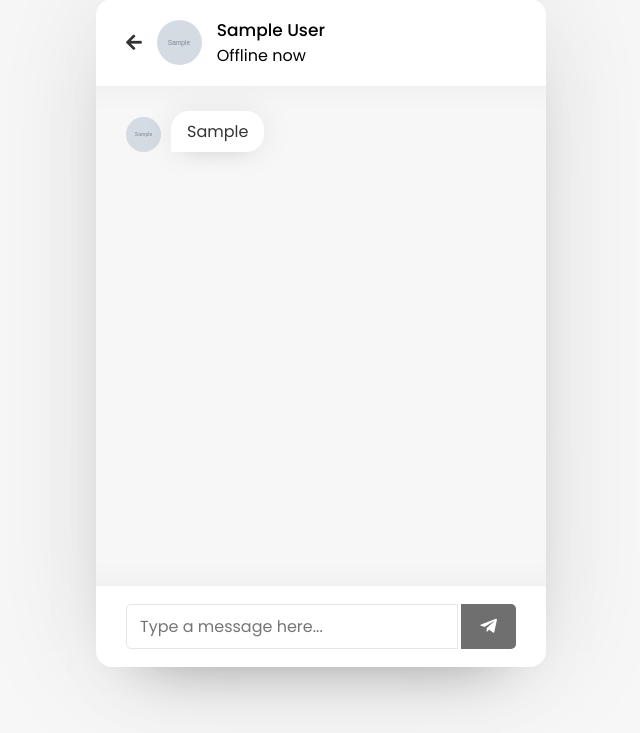
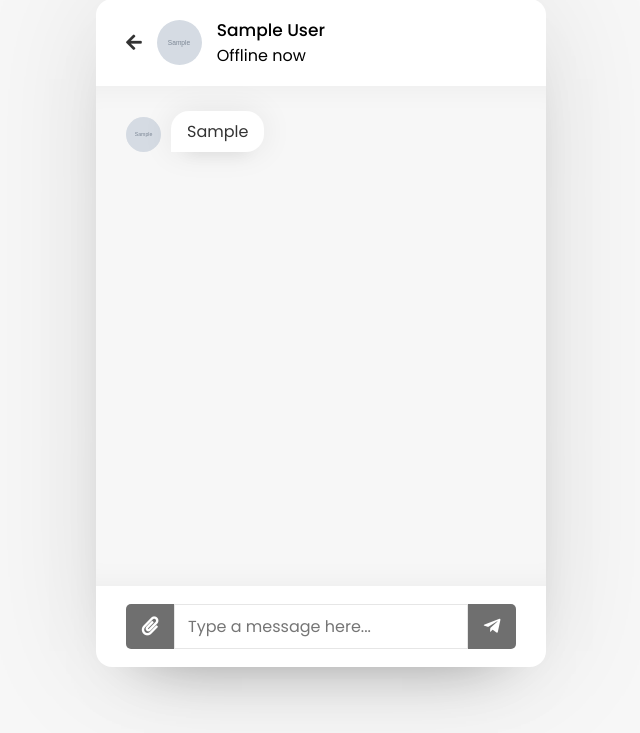
Before and after one commit to IKEENOO/VChat, a PHP site: page /chat.php?user_id=1 in a window 1280 px wide. Shown: the part 67-800 px from the top of the page, without its empty margins (319-959 px from the left). Run offline with PHP 8.4, Linux system fonts and the light colour scheme; the visitor is signed in with stand-in values (Sample User, id 1); tables that the repository leaves empty or names only in its code hold one stand-in row (values such as "Sample post"); grey boxes marked "Sample" are stand-in pictures.

Commit message:
feat: add file button

```diff
--- a/chat.php
+++ b/chat.php
@@ -31,9 +31,10 @@
 
       </div>
       <form action="#" class="typing-area">
+        <button class="btn__file"><i class="fa fa-paperclip"></i></button>
         <input type="text" class="incoming_id" name="incoming_id" value="<?php echo $user_id; ?>" hidden>
         <input type="text" name="message" class="input-field" placeholder="Type a message here..." autocomplete="off">
-        <button><i class="fab fa-telegram-plane"></i></button>
+        <button class="btn__send"><i class="fab fa-telegram-plane"></i></button>
       </form>
     </section>
   </div>
--- a/style.css
+++ b/style.css
@@ -325,7 +325,6 @@ body{
   padding: 0 13px;
   border: 1px solid #e6e6e6;
   outline: none;
-  border-radius: 5px 0 0 5px;
 }
 .typing-area button{
   color: #fff;
@@ -337,8 +336,13 @@ body{
   cursor: pointer;
   opacity: 0.7;
   pointer-events: none;
+  transition: all 0.3s ease;
+}
+.typing-area .btn__file{
+  border-radius: 5px 0 0 5px;
+}
+.typing-area .btn__send{
   border-radius: 0 5px 5px 0;
-  transition: all 0.3s ease;
 }
 .typing-area button.active{
   opacity: 1;
```
